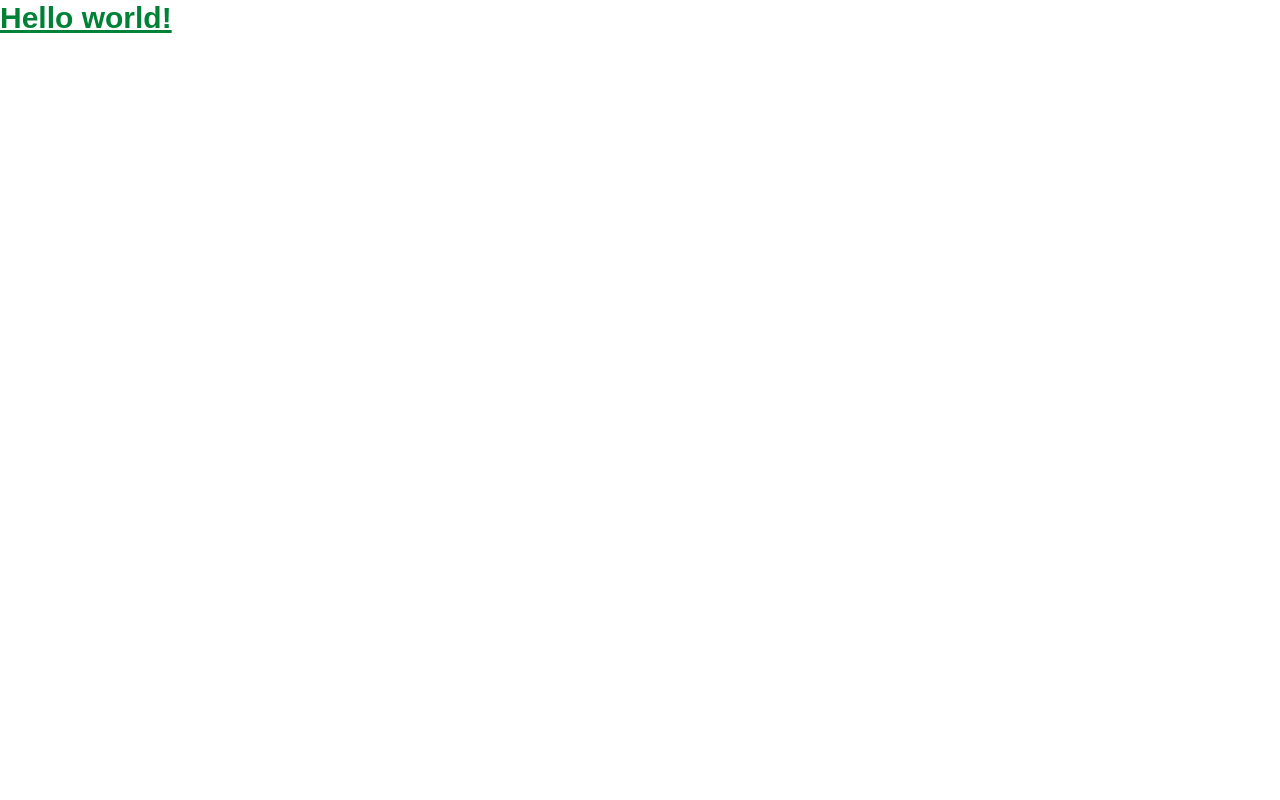
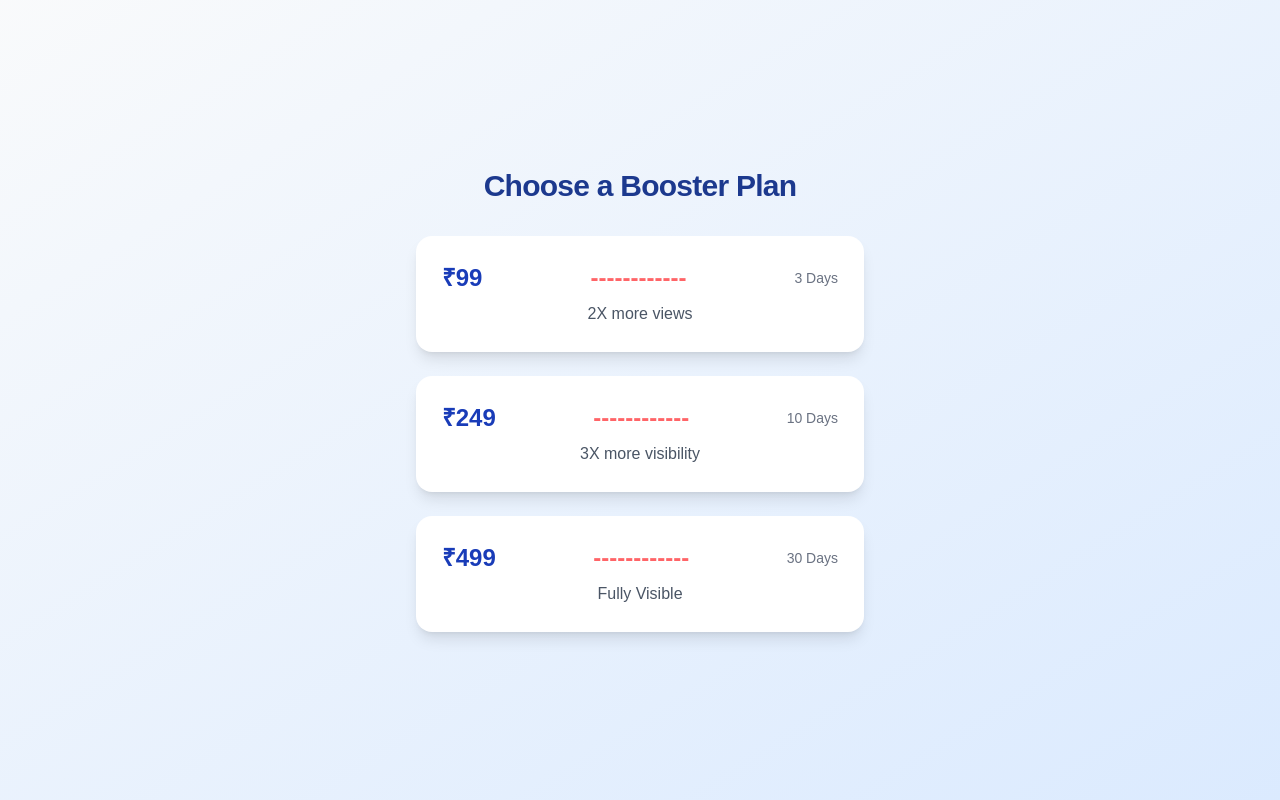
Before and after one commit to ravvviii/Animall, a Next.js app in the folder booster-flow/: page / in a window 1280 px wide. Built offline with nearby package versions, Linux system fonts and the light colour scheme.

Commit message:
Build first landing page

```diff
--- a/booster-flow/src/app/page.tsx
+++ b/booster-flow/src/app/page.tsx
@@ -1,7 +1,46 @@
-export default function Home() {
+"use client"
+import { useRouter } from 'next/navigation'
+
+const plans = [
+  { id: 1, days: 3, price: 99, benefit: '2X more views' },
+  { id: 2, days: 10, price: 249, benefit: '3X more visibility' },
+  { id: 3, days: 30, price: 499, benefit: 'Fully Visible' },
+]
+
+export default function HomePage() {
+  const router = useRouter()
+
+  const handleSelect = (plan: { price: number }) => {
+    router.push(`/coupon?price=${plan.price}`)
+  }
+
   return (
-    <h1 className="text-3xl text-green-700 font-bold underline">
-      Hello world!
-    </h1>
+   <main className="flex flex-col justify-center items-center min-h-screen p-4 bg-gradient-to-br from-gray-50 to-blue-100">
+  <h1 className="text-3xl font-extrabold mb-8 text-center tracking-tight text-blue-900">
+    Choose a Booster Plan
+  </h1>
+  <div className="space-y-6 w-full max-w-md">
+    {plans.map(plan => (
+      <button
+        key={plan.id}
+        onClick={() => handleSelect(plan)}
+        className="w-full group border-2 border-transparent rounded-2xl p-6 shadow-lg bg-white hover:border-blue-400 hover:shadow-xl transition-all duration-200 cursor-pointer focus:outline-none focus:ring-4 focus:ring-blue-200"
+      >
+        <div className="flex items-center justify-between">
+          <span className="text-2xl font-bold text-blue-800">
+            ₹{plan.price}
+          </span>
+          <span className="text-2xl font-bold text-red-400 mx-2">------------</span>
+          <span className="text-sm font-medium text-gray-500">
+            {plan.days} Days
+          </span>
+        </div>
+        <div className="mt-2 text-gray-600 text-base">{plan.benefit}</div>
+      </button>
+    ))}
+  </div>
+</main>
+
+
   )
 }
```
